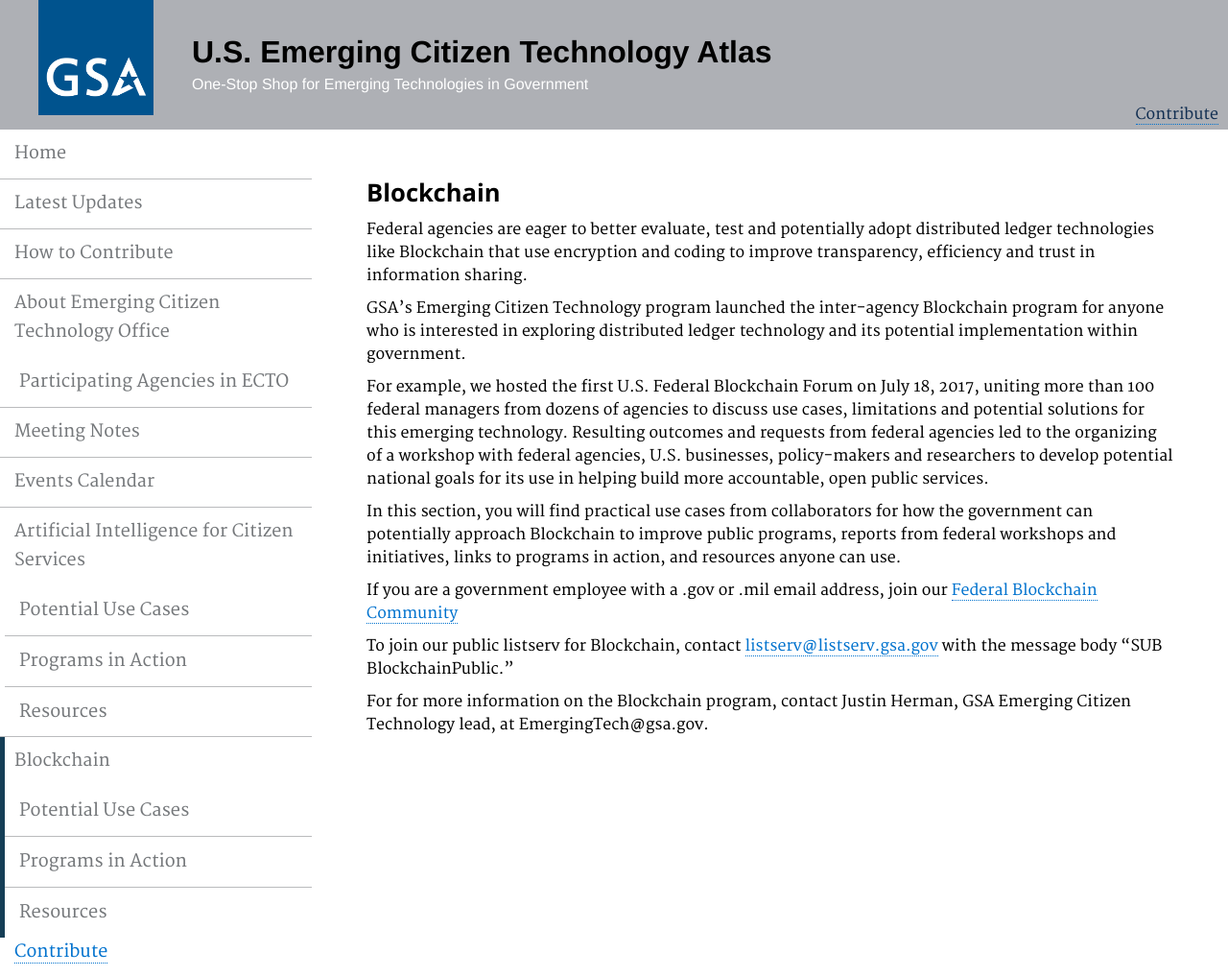
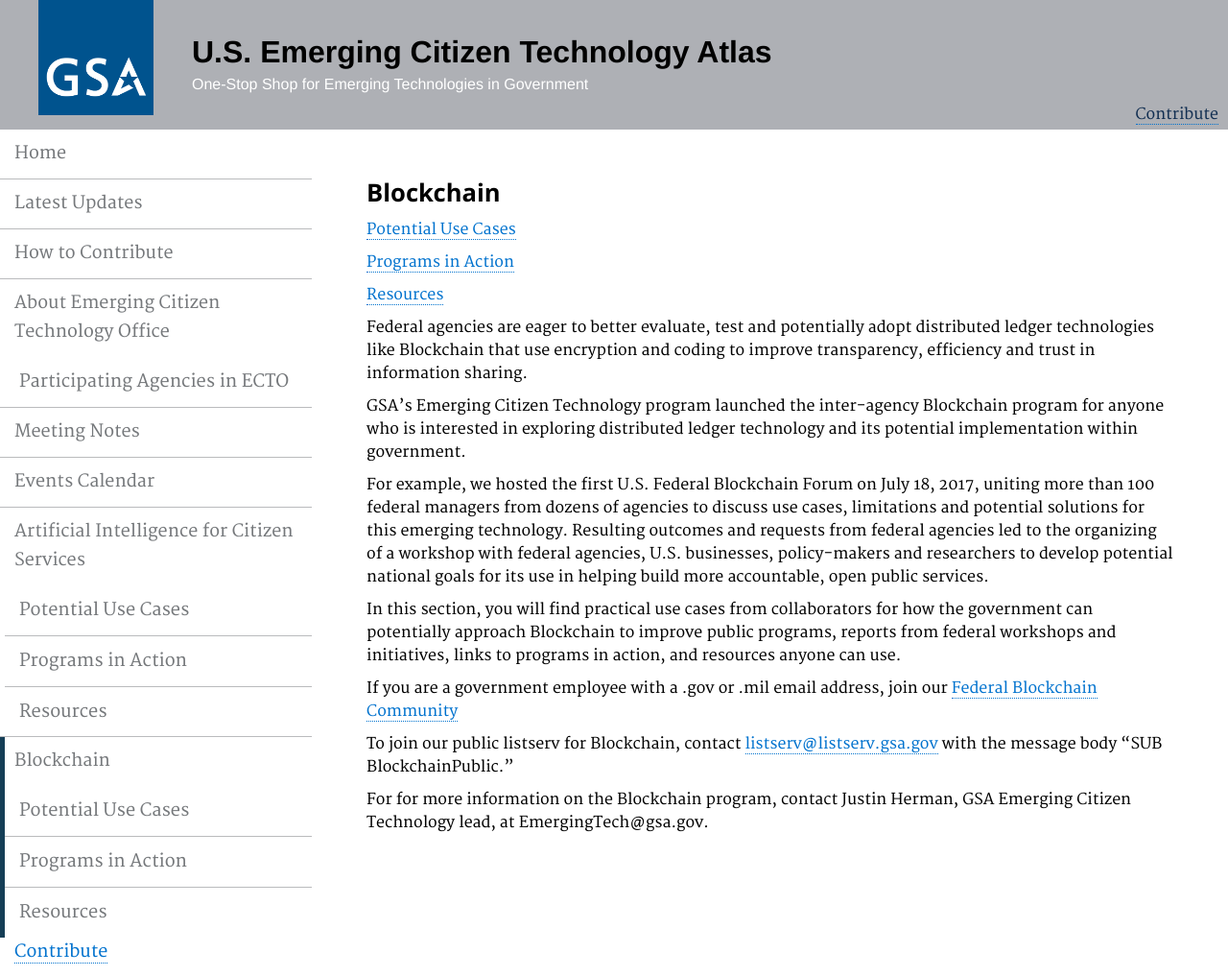
Before and after one commit to GSA/emerging-technology-atlas, a Jekyll site: the page built from pages/Blockchain.md, in a window 1280 px wide. Shown: the whole page at 96% size. Built offline with Jekyll 4.4.1, drawn with Linux system fonts in a browser that asks for light colours.

Commit message:
Update Blockchain.md

```diff
--- a/pages/Blockchain.md
+++ b/pages/Blockchain.md
@@ -6,6 +6,13 @@ description: ""
 ---
 
 ### Blockchain
+
+<p><a href="https://emerging.digital.gov/blockchain-federal/"><span>Potential Use Cases</span></a></p>
+
+<p><a href="https://emerging.digital.gov/blockchain-programs/"><span>Programs in Action</span></a></p>
+
+<p><a href="https://emerging.digital.gov/blockchain-resources/"><span>Resources</span></a></p>
+
 
 
 <p>Federal agencies are eager to better evaluate, test and potentially adopt distributed ledger technologies like Blockchain that use encryption and coding to improve transparency, efficiency and trust in information sharing.
```
